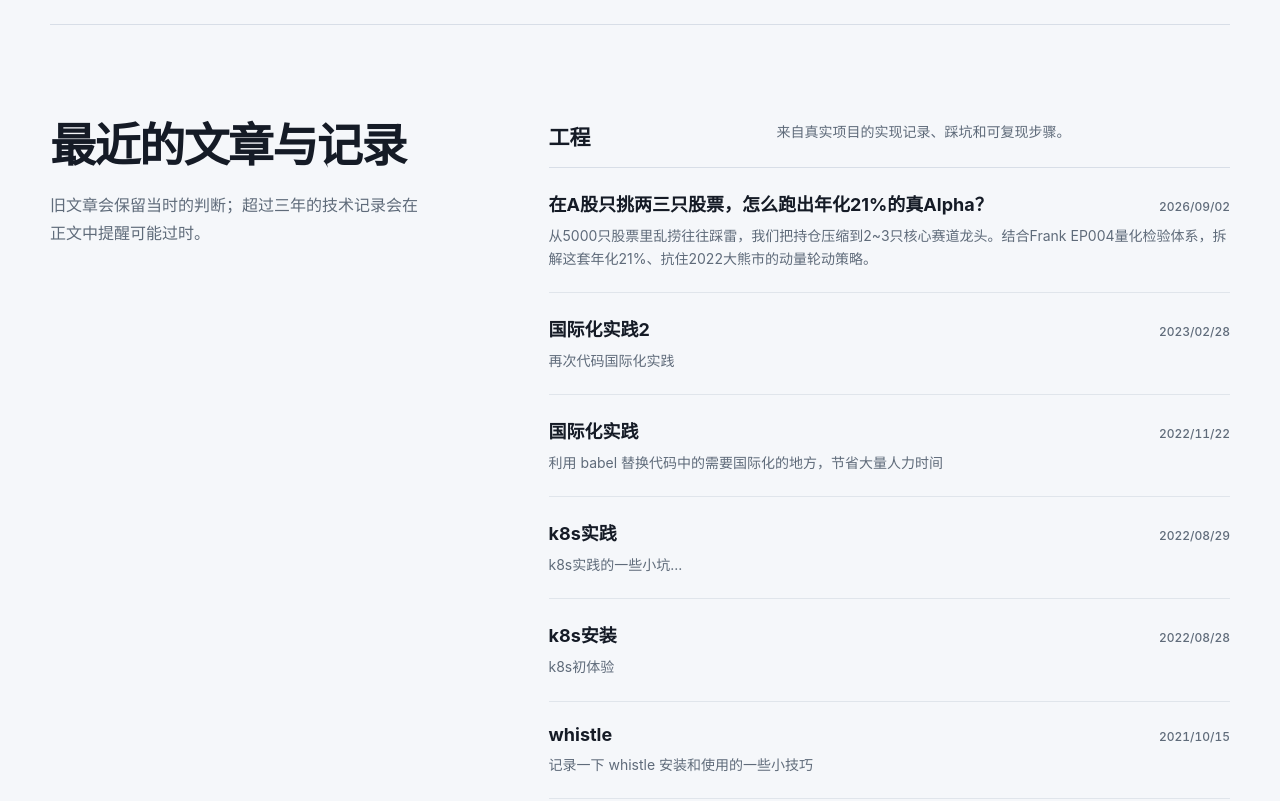
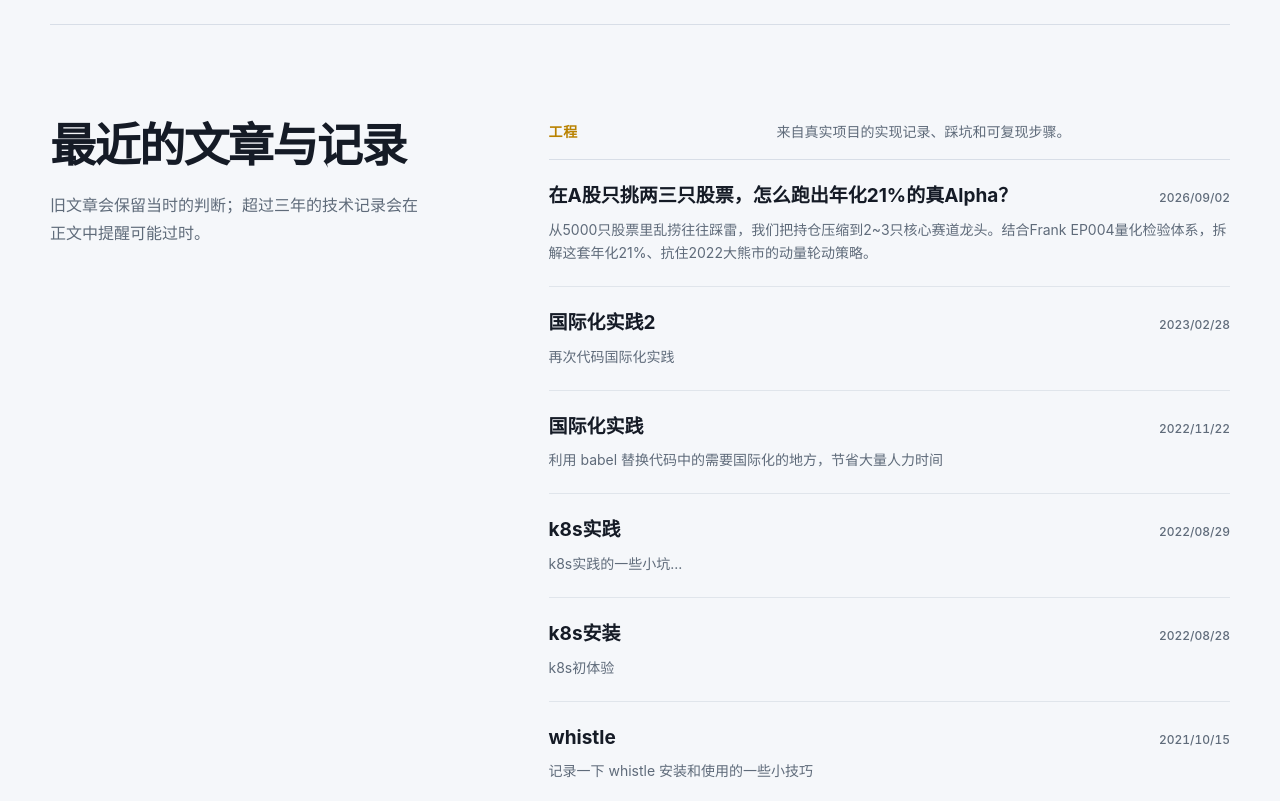
Before and after one commit to zqcccc/misc, a Next.js app: page / in a window 1280 px wide. Shown: the part 1460-2261 px from the top of the page. Built offline with nearby package versions, Linux system fonts and the light colour scheme.

Commit message:
fix: clarify article list hierarchy

```diff
--- a/app/globals.css
+++ b/app/globals.css
@@ -838,7 +838,11 @@ body {
 }
 
 .home-note-group-heading h3 {
-  font-size: 21px;
+  color: var(--site-signal);
+  font-size: 14px;
+  font-weight: 750;
+  line-height: 1.5;
+  letter-spacing: 0.06em;
 }
 
 .home-note-group-heading p {
@@ -865,8 +869,9 @@ body {
   gap: 20px;
   align-items: baseline;
   color: var(--site-ink);
-  font-size: 18px;
+  font-size: 19px;
   font-weight: 750;
+  line-height: 1.45;
   text-decoration: none;
 }
 
```
